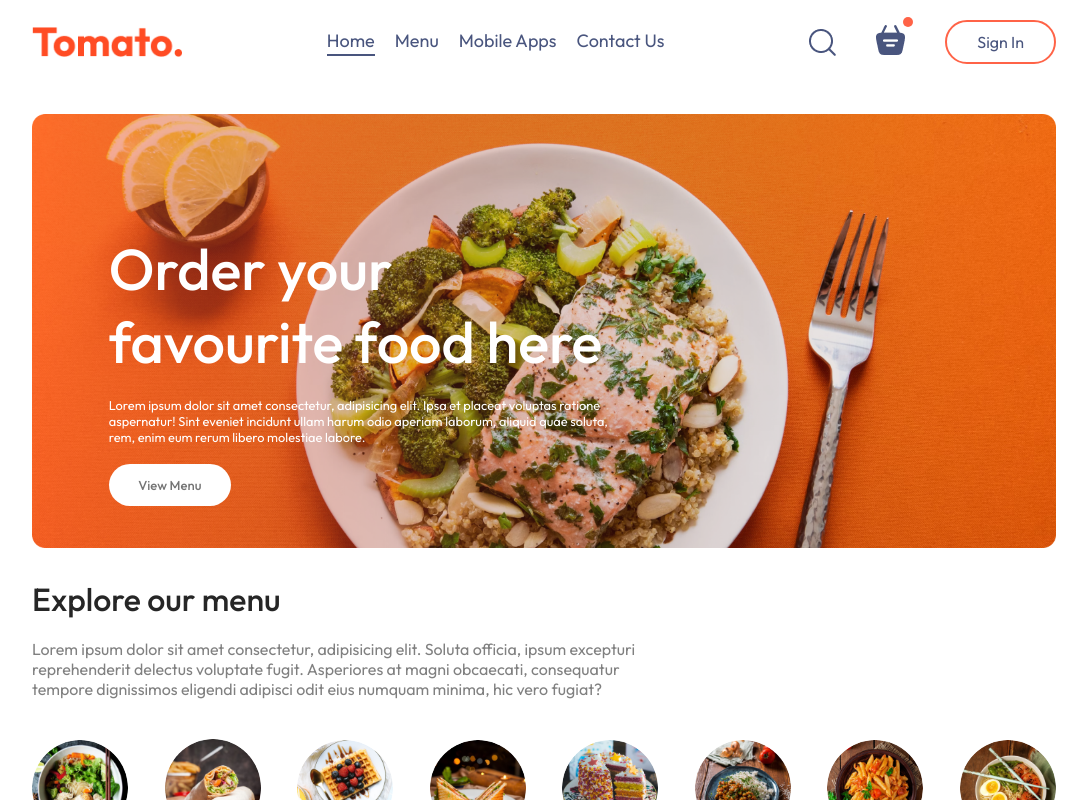
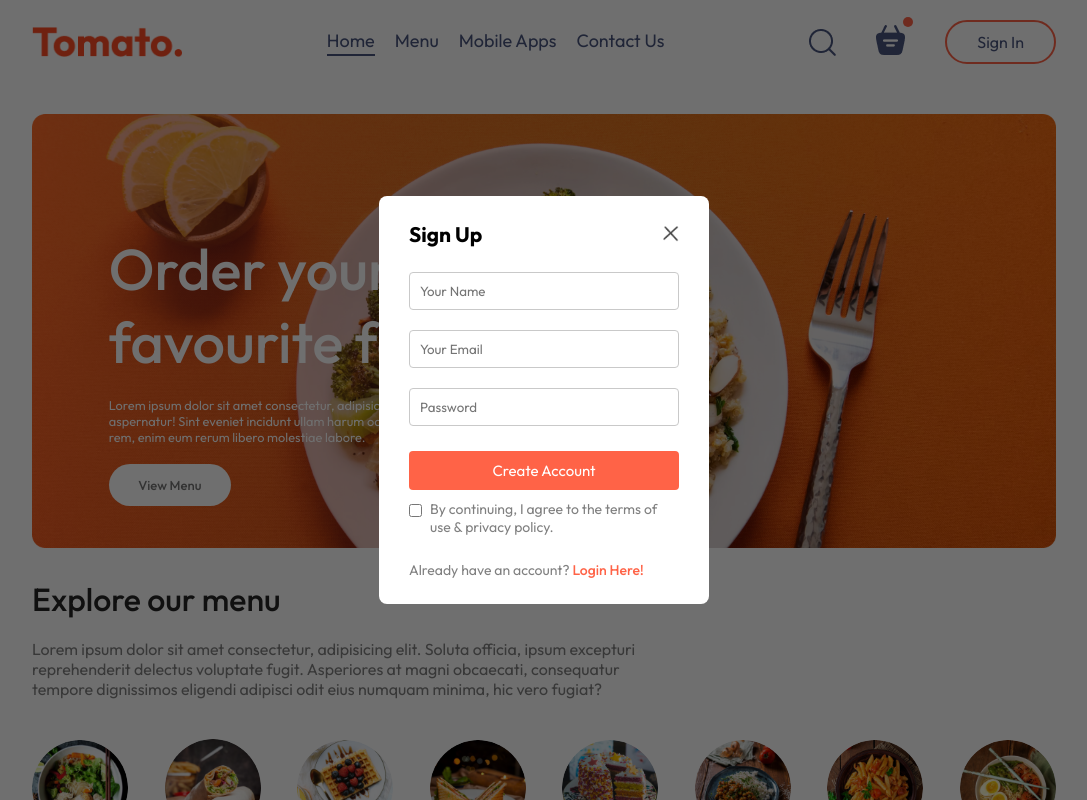
Before and after one commit to durpintm/food-delivery-app, a React (Vite) app in the folder frontend/: page / in a window 1280 px wide. Both pictures are taken after a click on the button "Sign In". Shown: the top 800 px of the page, without its empty margins (96-1183 px from the left). Built offline with nearby package versions, Linux system fonts and the light colour scheme.

Commit message:
Login and Signup pop up component added

```diff
--- a/frontend/src/App.jsx
+++ b/frontend/src/App.jsx
@@ -4,12 +4,17 @@
 import Cart from "./pages/Cart/Cart";
 import Order from "./pages/Order/Order";
 import Footer from "./components/Footer/Footer";
+import { useState } from "react";
+import Login from "./components/Login/Login";
 
 const App = () => {
+  const [showLogin, setShowLogin] = useState(false);
+
   return (
     <>
+      {showLogin ? <Login setShowLogin={setShowLogin} /> : <></>}
       <div className="app">
-        <Navbar />
+        <Navbar setShowLogin={setShowLogin} />
         <Routes>
           <Route path="/" element={<Home />} />
           <Route path="/cart" element={<Cart />} />
--- /dev/null
+++ b/frontend/src/components/Login/Login.css
@@ -0,0 +1,74 @@
+.login-popup {
+  position: absolute;
+  z-index: 1;
+  width: 100%;
+  height: 100%;
+  background-color: #00000090;
+  display: grid;
+}
+
+.login-popup-container {
+  place-self: center;
+  width: max(23vw, 330px);
+  color: #808080;
+  background-color: white;
+  display: flex;
+  flex-direction: column;
+  gap: 25px;
+  padding: 25px 30px;
+  border-radius: 8px;
+  font-size: 14px;
+  animation: fadeIn 0.5s;
+}
+
+.login-popup-title {
+  display: flex;
+  justify-content: space-between;
+  align-items: center;
+  color: black;
+}
+
+.login-popup-title img {
+  width: 16px;
+  cursor: pointer;
+}
+
+.login-popup-inputs {
+  display: flex;
+  flex-direction: column;
+  gap: 20px;
+}
+
+.login-popup-inputs input {
+  outline: none;
+  border: 1px solid #c9c9c9;
+  padding: 10px;
+  border-radius: 4px;
+}
+
+.login-popup-container button {
+  border: none;
+  padding: 10px;
+  border-radius: 4px;
+  color: white;
+  background-color: tomato;
+  font-size: 15px;
+  cursor: pointer;
+}
+
+.login-popup-condition {
+  display: flex;
+  align-items: start;
+  gap: 8px;
+  margin-top: -15px;
+}
+
+.login-popup-condition input {
+  margin-top: 4px;
+}
+
+.login-popup p span {
+  color: tomato;
+  font-weight: 500;
+  cursor: pointer;
+}
--- /dev/null
+++ b/frontend/src/components/Login/Login.jsx
@@ -0,0 +1,67 @@
+/* eslint-disable react/prop-types */
+import { useState } from "react";
+import "./Login.css";
+import { assets } from "../../assets/assets";
+
+const Login = ({ setShowLogin }) => {
+  const [currentState, setCurrentState] = useState("Sign Up");
+  return (
+    <div className="login-popup">
+      <form action="" className="login-popup-container">
+        <div className="login-popup-title">
+          <h2>{currentState}</h2>
+          <img
+            onClick={() => {
+              setShowLogin(false);
+            }}
+            src={assets.cross_icon}
+            alt=""
+          />
+        </div>
+        <div className="login-popup-inputs">
+          {currentState === "Login" ? (
+            <></>
+          ) : (
+            <input type="text" placeholder="Your Name" required />
+          )}
+          <input type="email" placeholder="Your Email" required />
+          <input type="password" placeholder="Password" required />
+        </div>
+        <button>
+          {currentState === "Sign Up" ? "Create Account" : "Login"}
+        </button>
+        <div className="login-popup-condition">
+          <input type="checkbox" required />
+          <p>By continuing, I agree to the terms of use & privacy policy.</p>
+        </div>
+        {currentState === "Login" ? (
+          <p>
+            Create a new account?
+            <span
+              onClick={() => {
+                setCurrentState("Sign Up");
+              }}
+            >
+              {" "}
+              Click Here!
+            </span>
+          </p>
+        ) : (
+          <p>
+            Already have an account?
+            <span
+              onClick={() => {
+                setCurrentState("Login");
+              }}
+            >
+              {" "}
+              Login Here!
+            </span>
+          </p>
+        )}
+      </form>
+    </div>
+  );
+};
+
+export default Login;
--- a/frontend/src/components/Navbar/Navbar.jsx
+++ b/frontend/src/components/Navbar/Navbar.jsx
@@ -1,9 +1,10 @@
+/* eslint-disable react/prop-types */
 import "./Navbar.css";
 import { assets } from "../../assets/assets";
 import { useState } from "react";
 import { Link } from "react-router-dom";
 
-const Navbar = () => {
+const Navbar = ({ setShowLogin }) => {
   const [menu, setMenu] = useState("home");
 
   return (
@@ -52,7 +53,13 @@
           <img src={assets.basket_icon} alt="" />
           <div className="dot"></div>
         </div>
-        <button>Sign In</button>
+        <button
+          onClick={() => {
+            setShowLogin(true);
+          }}
+        >
+          Sign In
+        </button>
       </div>
     </div>
   );
```
